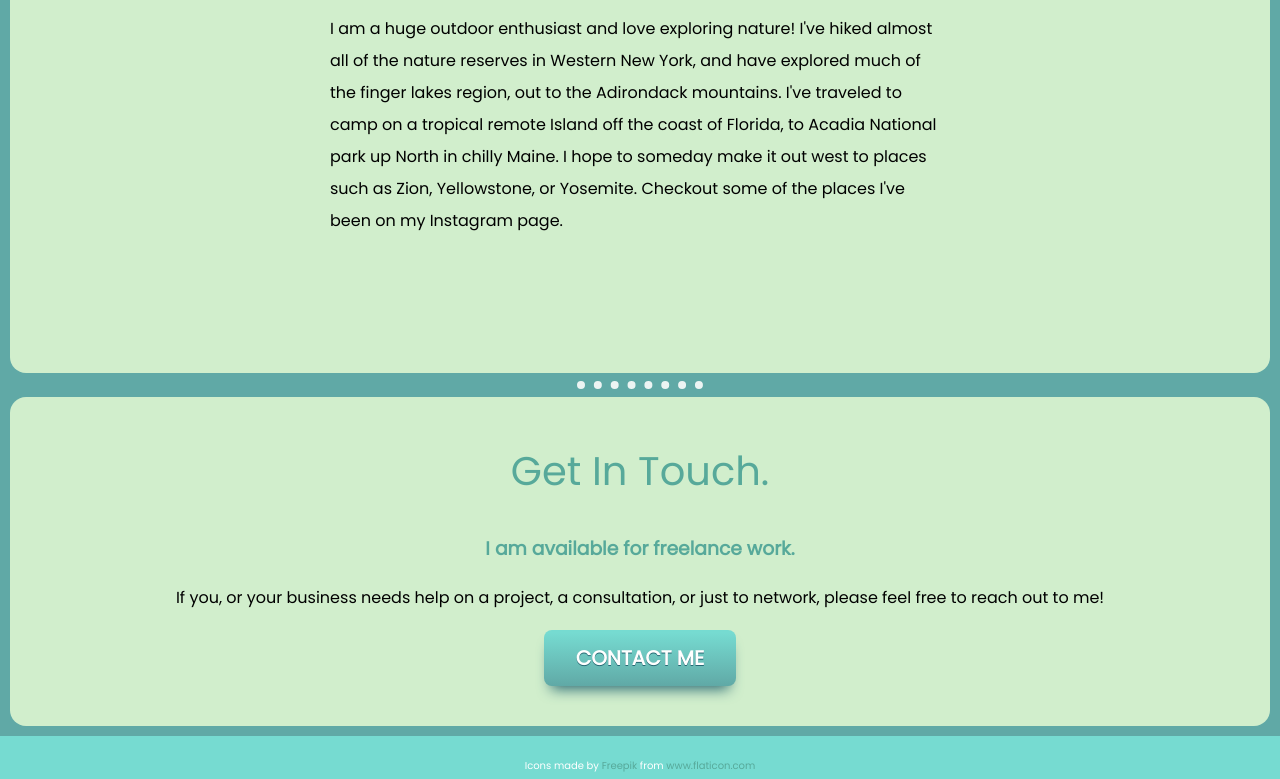
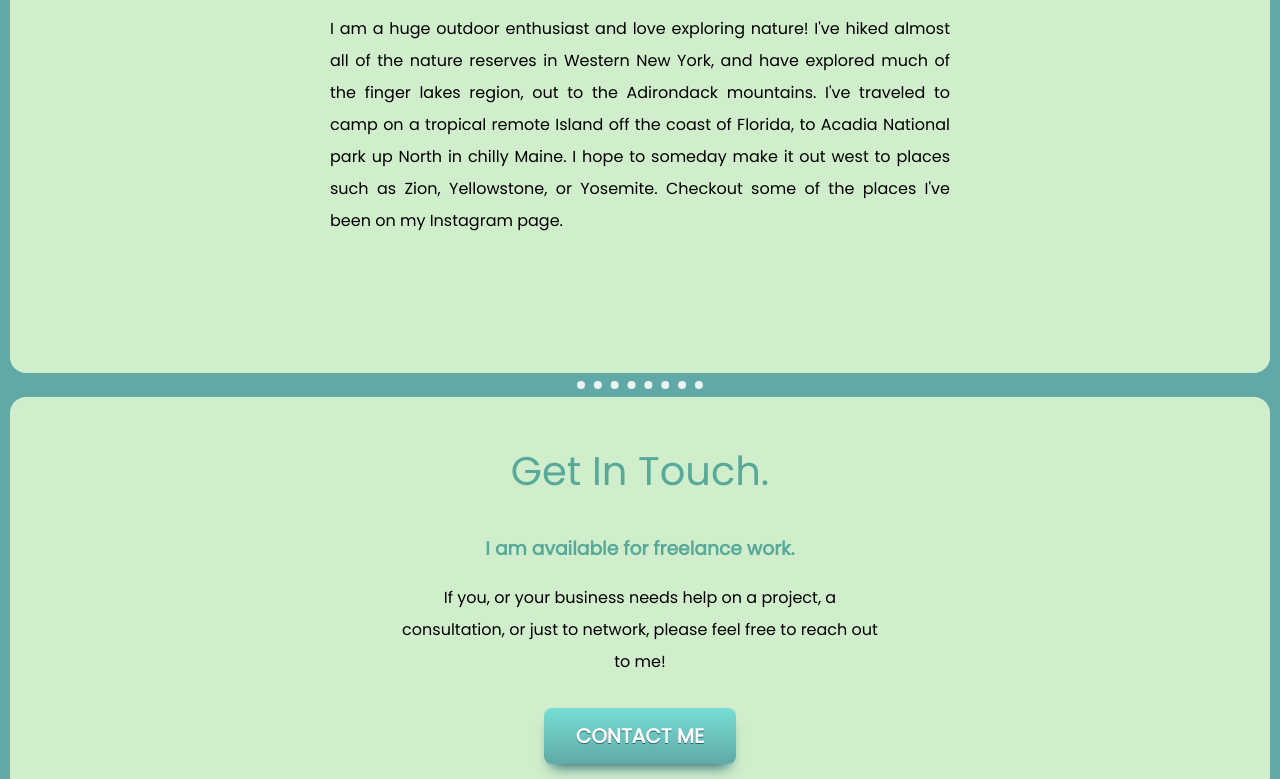
Before and after one commit to Bohdanski/website-portfolio, a plain HTML site: page index.html in a window 1280 px wide. Shown: the part 3121-3900 px from the top of the page. Drawn offline with Linux system fonts and the light colour scheme; a web font is replaced by a local one.

Commit message:
Fixed text spacing issues

```diff
--- a/css/style.css
+++ b/css/style.css
@@ -104,14 +104,14 @@ p{
   width: 275px;
 }
 
-.profile-desc{
+.section-desc{
   margin: auto;
   width: 40%;
 }
 
 .section-row{
   margin: 100px auto 100px auto;
-  text-align: left;
+  text-align: justify;
   width: 50%;
 }
 
@@ -196,7 +196,7 @@ p{
   color: white;
   font-size: 20px;
   font-weight: bold;
-  margin: 0 0 30px 0;
+  margin: 30px 0;
   padding: 13px 32px;
   text-decoration: none;
   text-shadow: 0 1px 0 #276873;
--- a/index.html
+++ b/index.html
@@ -30,7 +30,7 @@
       <div class="section profile">
         <h2>Bohdan Tkachenko.</h2>
         <img class="profile-img" src="img/profile.jpg" alt="bohdan-profile-image">
-        <p class="profile-desc">I am based out of Buffalo, New York. I've recently graduated from the University at Buffalo, and have a passion for programming!</p>
+        <p class="section-desc">I am based out of Buffalo, New York. I've recently graduated from the University at Buffalo, and have a passion for programming!</p>
       </div>
       <hr>
 
@@ -77,7 +77,7 @@
       <div class="section contact-me">
         <h2>Get In Touch.</h2>
         <h3>I am available for freelance work.</h3>
-        <p>If you, or your business needs help on a project, a consultation, or just to network, please feel free to reach out to me!</p>
+        <p class="section-desc">If you, or your business needs help on a project, a consultation, or just to network, please feel free to reach out to me!</p>
         <a class="btn" href="mailto:Bohdan.Tkachenko.LinkedIn@gmail.com">CONTACT ME</a>
       </div>
     </div>
```
